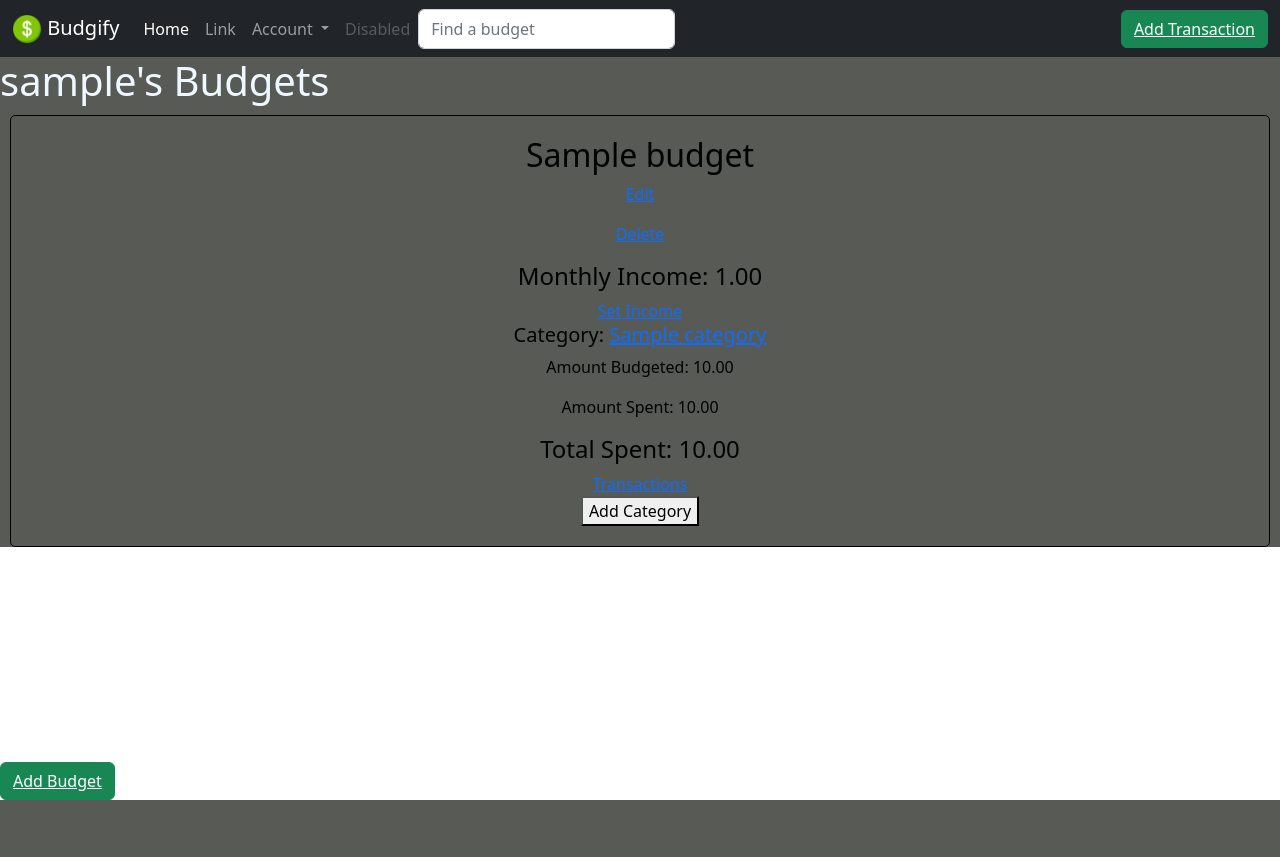
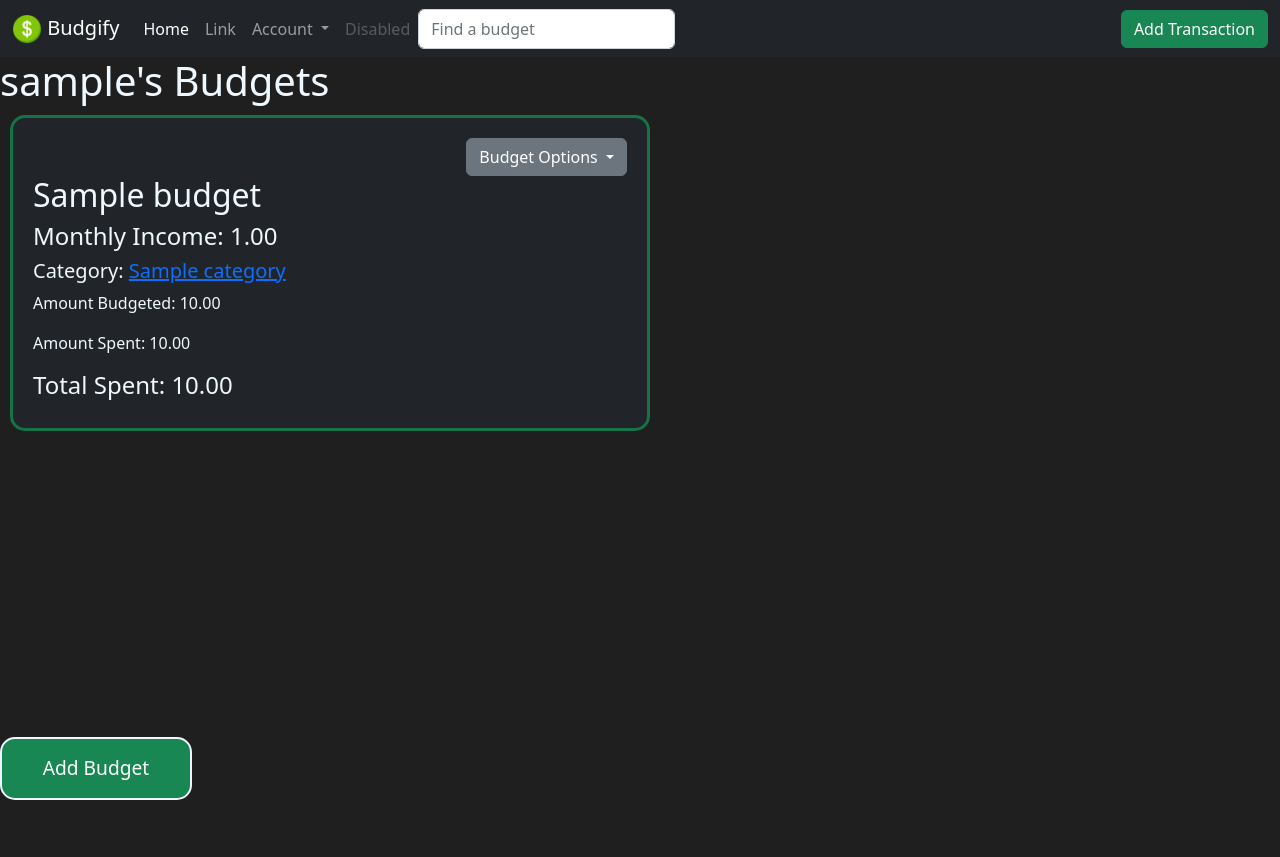
Before and after one commit to joelwagner747/budgetapp, a Django app: page /user/ in a window 1280 px wide. Before the commit the page ends 800 px from the top, so only its background shows below. Run offline with Django 4.2, Linux system fonts and the light colour scheme; a user stored in the database is signed in; tables that the repository leaves empty hold one stand-in row (values such as "Sample post"); some libraries are stand-ins or nearby versions.

Commit message:
styling update

```diff
--- a/static/css/style.css
+++ b/static/css/style.css
@@ -1,6 +1,9 @@
 .page {
-    background-color: rgb(88, 90, 86);
+    background-color: rgb(30, 31, 30);
     color:aliceblue;
+    width: 100%;
+    height: 100vh;
+    padding: 0;
 }
 
 .bottom-left-button {
@@ -13,13 +16,36 @@
     display: flex;
     flex-direction: column;
     justify-content: center;
-    align-items: center;
     border: 1px solid rgb(0, 0, 0);
     padding: 20px;
     margin: 10px;
     flex-wrap: wrap;
     text-align:left;
-    color:rgb(0, 0, 0);
-    border-radius: 5px;
-    border-color: black;
+    color:aliceblue;
+    border-radius: 15px;
+    border-color: rgb(21,115,71);
+    background-color:rgb(33,37,41);
+    border-width: 3px;
+    width: 50%;
+    overflow: auto;
 }
+
+.btn-large {
+  font-size: larger;
+  padding: 15px;
+  border-color:aliceblue;
+  width: 15%;
+  border-width: 2px;
+  border-radius: 15px;
+}
+
+.dropdown-container {
+  position: relative;
+  align-self: flex-end;
+}
+
+.dropdown-menu {
+  position: absolute;
+  top: 100%;
+  right: 0;
+}
--- a/templates/base.html
+++ b/templates/base.html
@@ -1,5 +1,6 @@
 <!-- templates/base.html -->
 {% load static %}
+{% load crispy_forms_tags %}
 <!DOCTYPE html>
 <html>
 
@@ -9,7 +10,10 @@
   <!--Bootstrap-->
   <link href="https://cdn.jsdelivr.net/npm/bootstrap@5.2.3/dist/css/bootstrap.min.css" rel="stylesheet"
     integrity="sha384-rbsA2VBKQhggwzxH7pPCaAqO46MgnOM80zW1RWuH61DGLwZJEdK2Kadq2F9CUG65" crossorigin="anonymous">
-  <link rel="stylesheet" type="text/css" href="./static/css/style.css">
+  <link rel="stylesheet" type="text/css" href="{% static 'css/style.css' %}">
+  <script src="https://cdnjs.cloudflare.com/ajax/libs/popper.js/1.14.7/umd/popper.min.js"></script>
+  <script src="https://code.jquery.com/jquery-3.3.1.slim.min.js"></script>
+  <script src="https://stackpath.bootstrapcdn.com/bootstrap/4.3.1/js/bootstrap.min.js"></script>
   <title>{% block title %}Budgify{% endblock title %}</title>
   <nav class="navbar navbar-expand-lg navbar-dark bg-dark">
     {% if user.is_authenticated %}
@@ -54,7 +58,7 @@
         </ul>
         <form class="d-flex">
           <button class="btn btn-success" type="submit">
-            <a href="{% url 'add_transaction' %}" style="color:inherit">Add Transaction</a>
+            <a href="{% url 'add_transaction' %}" style="color:inherit; text-decoration: none;">Add Transaction</a>
           </button>
         </form>
       </div>
@@ -62,7 +66,7 @@
     {% else %}
     <div class="container-fluid">
       <a class="navbar-brand" href="{% url 'home' %}">
-        <img src="images/BudgifyLogo.png" alt="" width="30" height="30" class="d-inline-block align-text-top">
+        <img src="{% static '/images/79365.png' %}" alt="" width="30" height="30" class="d-inline-block align-text-top">
         Budgify
       </a>
       <button class="navbar-toggler" type="button" data-bs-toggle="collapse" data-bs-target="#navbarSupportedContent"
--- a/templates/user_home.html
+++ b/templates/user_home.html
@@ -1,38 +1,38 @@
 {% extends "base.html" %}
-
+{% load crispy_forms_tags %}
 {% block content %}
 <main>
     <h1>{{ user.username }}'s Budgets</h1>
     {% for budget in budget_list %}
     <div class="containerBudget">
+        <div class="dropdown float-right dropdown-container">
+            <button class="btn btn-secondary dropdown-toggle" type="button" id="dropdownMenuButton" data-toggle="dropdown" aria-haspopup="true" aria-expanded="false">
+              Budget Options
+            </button>
+            <div class="dropdown-menu" aria-labelledby="dropdownMenuButton">
+              <a class="dropdown-item" href="{% url 'budget' budget.pk %}">View Budget</a>
+              <div class="dropdown-divider"></div>
+              <a class="dropdown-item" href="{% url 'budget' budget.pk %}">Add Catagory</a>
+              <a class="dropdown-item" href="{% url 'budget_edit' budget.pk %}">Edit Budget Name</a>
+              <a class="dropdown-item" href="{% url 'budget_delete' budget.pk %}">Delete Budget</a>
+            </div>
+          </div>
         <h2>{{ budget.name }}</h2>
-        <p><a href="{% url 'budget_edit' budget.pk %}">Edit</a></p>
-        <p><a href="{% url 'budget_delete' budget.pk %}">Delete</a></p>
-
         {% if budget.income %}
         <h4>Monthly Income: {{ budget.income.monthly_income }}</h4>
-        <a href="{% url 'set_income' budget.income.pk %}">Set Income</a>
         {% else %}
         <p>No income data available.</p>
         {% endif %}
-
         {% for category in budget.categories %}
         <h5>Category: <a href="{% url 'category_detail' category.pk %}">{{ category.name }}</a></h5>
         <p>Amount Budgeted: {{ category.amount_budgeted }}</p>
         <p>Amount Spent: {{ category.amount_spent}}</p>
         {% endfor %}
         <h4>Total Spent: {{ budget.total }}</h4>
-
-        <a href="{% url 'budget_transactions' budget.pk %}">Transactions</a>
-
-        <form action="" method="post">{% csrf_token %}
-            {{ form.as_p }}
-            <button type="submit">Add Category</button>
-        </form>
     </div>
     {% endfor %}
-    <button class="btn btn-success bottom-left-button" type="submit">
-        <a href="{% url 'add_budget' %}" style="color:inherit">Add Budget</a>
+    <button class="btn btn-success bottom-left-button btn-large" type="submit">
+        <a href="{% url 'add_budget' %}" style="color:inherit; text-decoration: none;">Add Budget</a>
     </button>
 
 </main>
```
Also changed, not shown: templates/add_budget.html (+18 -4 lines), templates/add_transaction.html (+19 -7 lines), templates/budget_delete.html (+19 -5 lines), templates/budget_detail.html (+14 -3 lines), templates/budget_edit.html (+18 -5 lines), templates/category_delete.html (+18 -5 lines), templates/category_edit.html (+18 -5 lines), templates/income_set.html (+14 -3 lines), templates/transaction_delete.html (+18 -5 lines), templates/transaction_edit.html (+18 -5 lines).
